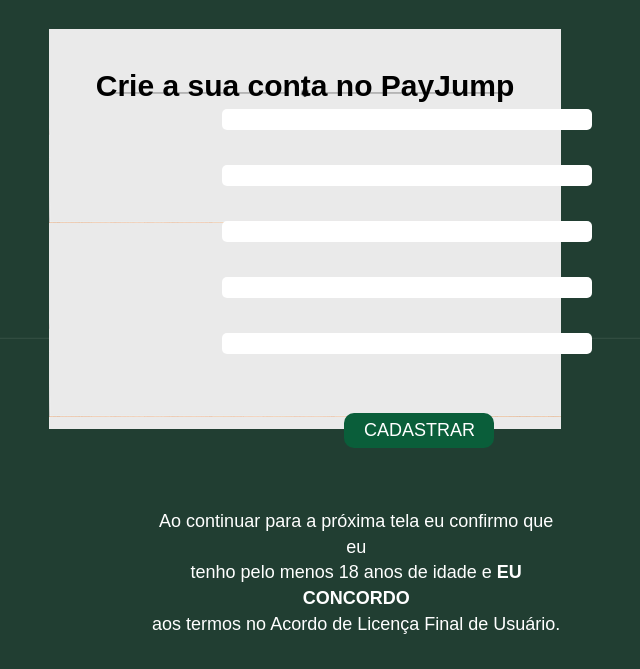
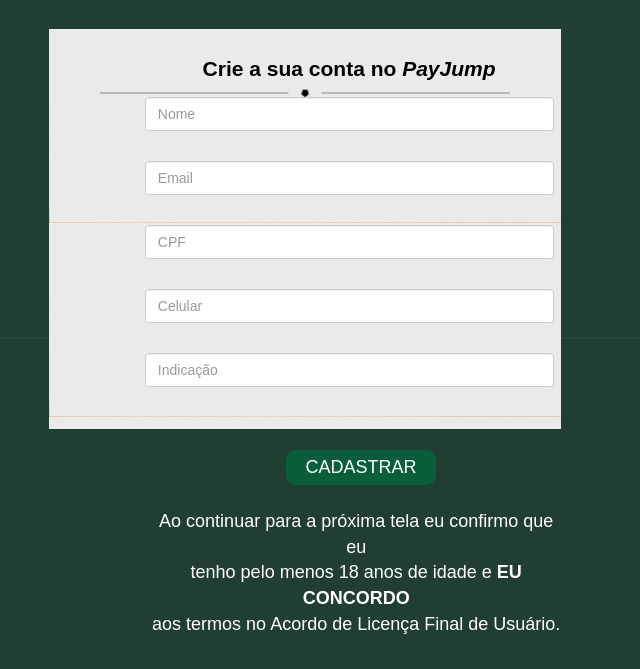
Before and after one commit to jluciano1/responsive, a plain HTML site: page PayJump/cadastro.html in a window 1280 px wide. Shown: the part 131-800 px from the top of the page, without its empty margins (335-975 px from the left). Drawn offline with nearby package versions, Linux system fonts and the light colour scheme; a web font is replaced by a local one.

Commit message:
cadastro

```diff
--- a/PayJump/cadastro.html
+++ b/PayJump/cadastro.html
@@ -20,18 +20,18 @@
         <div id="cont" class="back-loginbranco">
 			<div id="h-contato">
 				<br>
-				<h4 class="titulo-cadastro">Crie a sua conta no PayJump</h4>
+				<h4 class="titulo-cadastro">Crie a sua conta no <i>PayJump</i></h4>
 				<img src="resources/img/linha-contato.png" alt="linha Contato" class="linha-login">
 				<form action="#" method="POST" class="form-login">
-					<p id="txtform"><input type="text" size="40" name="nome" id="name" value="Nome" onfocus="EmptyField(this.id);"></p>
+					<p id="txtform"><input class="form-control" type="text" size="40" name="nome" id="nome" placeholder="Nome" onfocus="EmptyField(this.id);"></p>
 					<br>
-					<p id="txtform"><input type="text" size="40" name="replyto" id="email" value="Email" onfocus="EmptyField(this.id);"></p>
+					<p id="txtform"><input class="form-control" type="text" size="40" name="replyto" id="e-mail" placeholder="Email" onfocus="EmptyField(this.id);"></p>
 					<br>
-					<p id="txtform"><input type="text" size="40" name="replyto" id="email" value="CPF" onfocus="EmptyField(this.id);"></p>
+					<p id="txtform"><input class="form-control" type="text" size="40" name="replyto" id="cpf" placeholder="CPF" onfocus="EmptyField(this.id);"></p>
 					<br>
-					<p id="txtform"><input type="text" size="40" name="replyto" id="email" value="Celular" onfocus="EmptyField(this.id);"></p>
+					<p id="txtform"><input class="form-control" type="text" size="40" name="replyto" id="celular" placeholder="Celular" onfocus="EmptyField(this.id);"></p>
 					<br>
-					<p id="txtform"><input type="text" size="40" name="replyto" id="email" value="Indicação" onfocus="EmptyField(this.id);"></p>
+					<p id="txtform"><input class="form-control" type="text" size="40" name="replyto" id="indicacao" placeholder="Indicação" onfocus="EmptyField(this.id);"></p>
 					<br>
 					<p><input type="submit" name="BTEnvia" value="CADASTRAR" class="botaocadastro" id="botao2"></p>
 				</form>
--- a/PayJump/resources/css/estilo.css
+++ b/PayJump/resources/css/estilo.css
@@ -812,9 +812,9 @@
 
 .form-login {
   position: absolute;
-  top: 15%;
-  left: -20%;
-  width: 100%;
+  top: 12%;
+  left: -35%;
+  width: 80%;
 }
 
 .texto-login1
@@ -957,3 +957,16 @@
   width: 32%;
   height: 10%;
 }
+
+.titulo-cadastro{
+  font-family: 'Quicksand', sans-serif;
+  font-weight: bold;
+  text-align: center;
+  font-size: 150%;
+  /*margin-top: 50px;*/
+  position: absolute;
+  top: 2%;
+  left: 30%;
+}
+
+input::placeholder { color: gray; }
```
